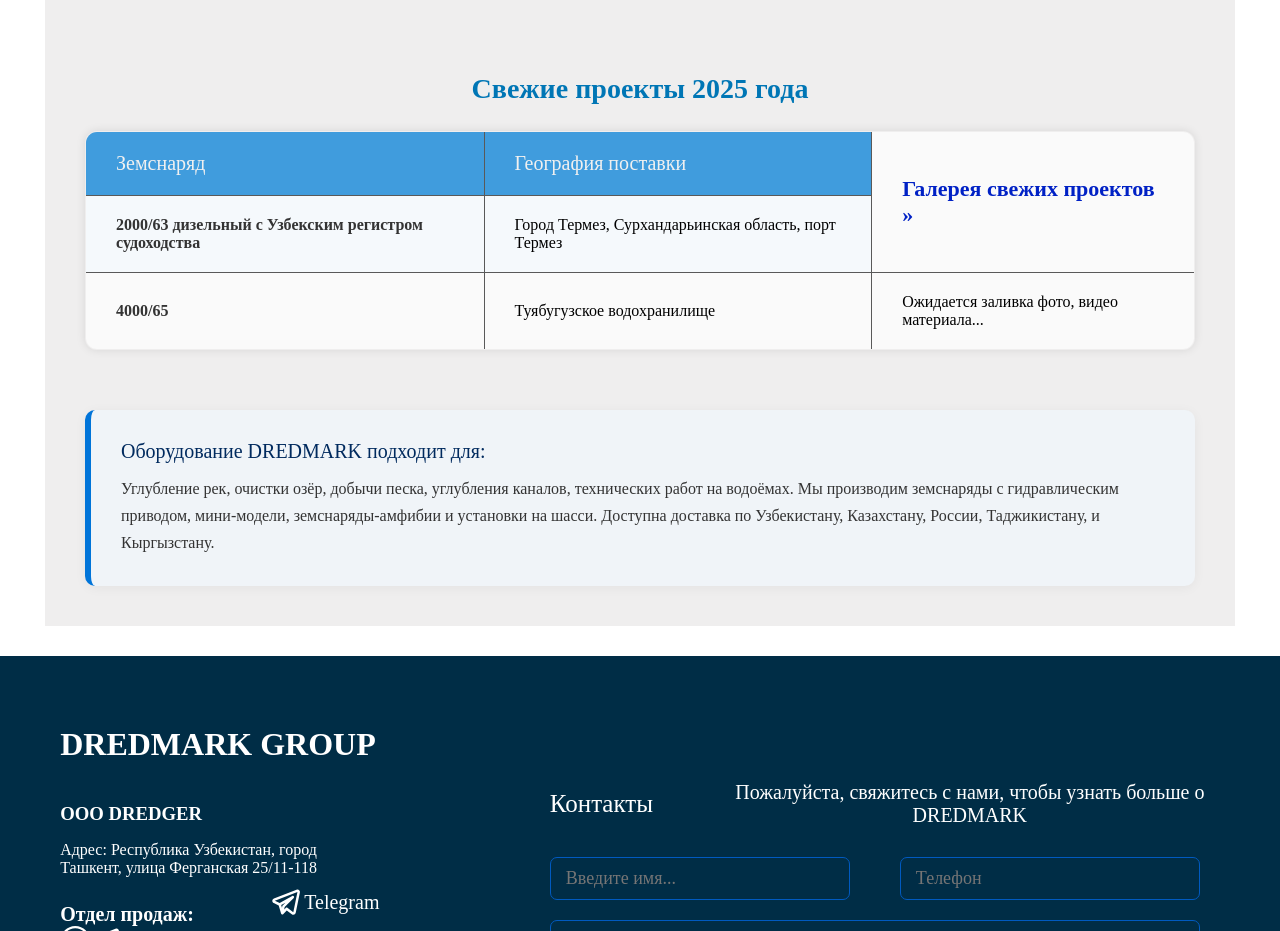
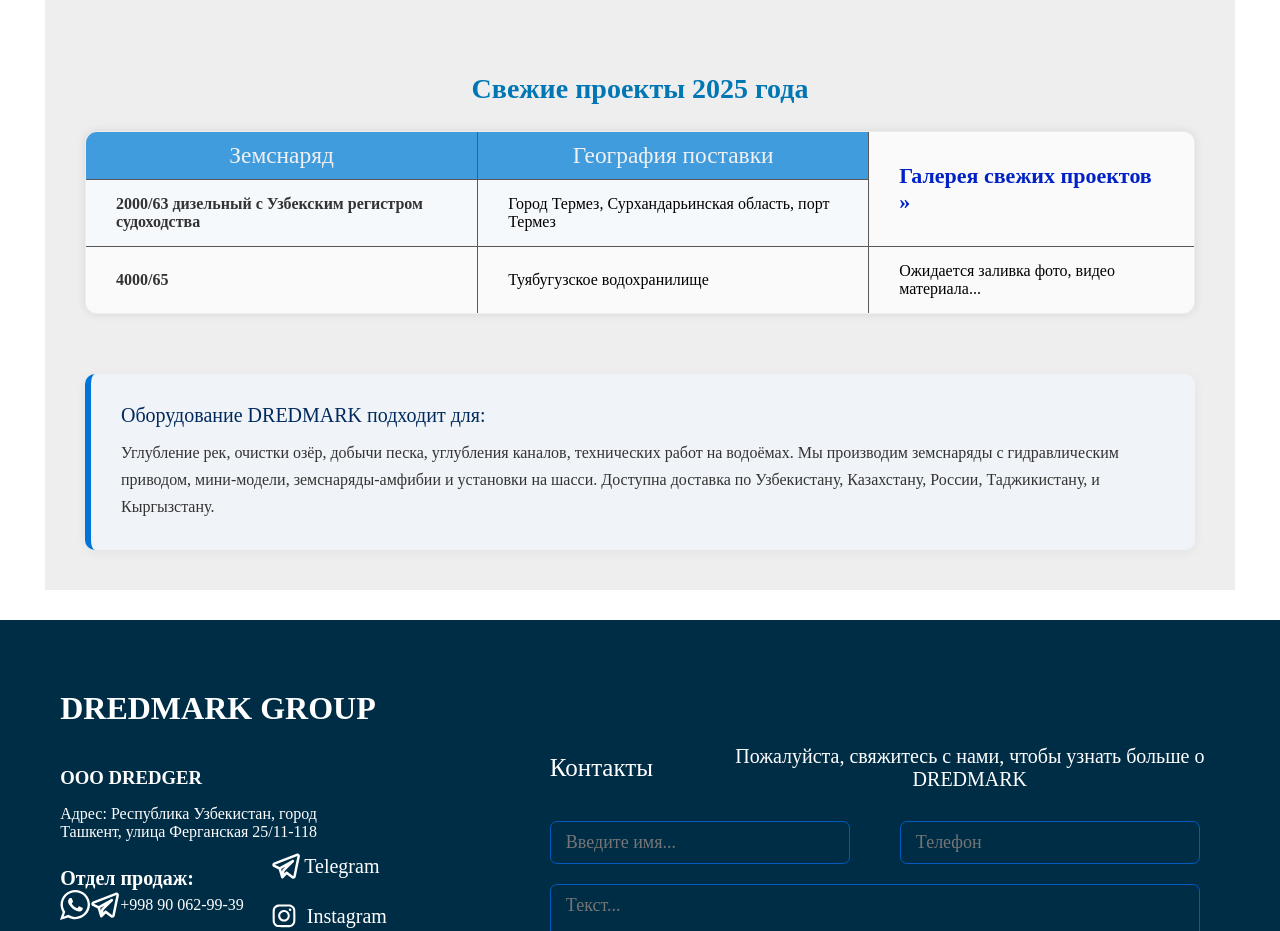
Before and after one commit to Diyar4ick/DREDMARK, a React (Vite) app: page /us in a window 1280 px wide. Shown: the part 5380-6311 px from the top of the page. Built offline with nearby package versions, Linux system fonts and the light colour scheme.

Commit message:
Table ooo

```diff
--- a/src/components/UsMain/UsMain.scss
+++ b/src/components/UsMain/UsMain.scss
@@ -563,6 +563,10 @@
             overflow: hidden;
             border-radius: 12px;
             border: 1px solid #595959;
+
+            @include media(550) {
+                border-radius: 6px;
+            }
         }
 
         table.freshBlock__info-table,
@@ -571,10 +575,24 @@
         }
 
         table.freshBlock__info-table td {
-            padding: 20px 30px;
-            // max-width: 270px;
+            padding: 15px 30px;
+            max-width: 440px;
             background-color: #fafafa;
             border-top: 1px solid #e0e0e0;
+
+            @include media(800) {
+                font-size: 14px;
+                padding: 10px 20px;
+            }
+
+            @include media(550) {
+                font-size: 12px;
+                padding: 7px 10px;
+            }
+
+            @include media(450) {
+                font-size: 10px;
+            }
         }
 
         td:first-child {
@@ -589,14 +607,22 @@
         table.freshBlock__info-table th {
             color: #f0f0f0;
             background-color: #198adad0;
-            padding: 20px 30px;
-            text-align-last: left;
+            padding: 10px 30px;
             border: 1px solid #595959;
+            max-width: 440px;
+            font-size: 20px;
+
+            @include media(900) {
+                font-size: 13px;
+            }
+
+            @include media(450) {
+                font-size: 11px;
+                padding: 7px 10px;
+            }
         }
 
-        &-title {
-            font-size: 20px;
-        }
+
     }
 
     &__btn {
@@ -607,6 +633,19 @@
         &:hover {
             text-decoration: underline;
         }
+
+        @include media(950) {
+            font-size: 16px;
+        }
+
+        @include media(700) {
+            font-size: 14px;
+        }
+
+        @include media(450) {
+            font-size: 11px;
+            line-height: 8px;
+        }
     }
 
 }
```
Also changed, not shown: src/components/UsMain/UsMain.jsx (line endings or trailing spaces).
